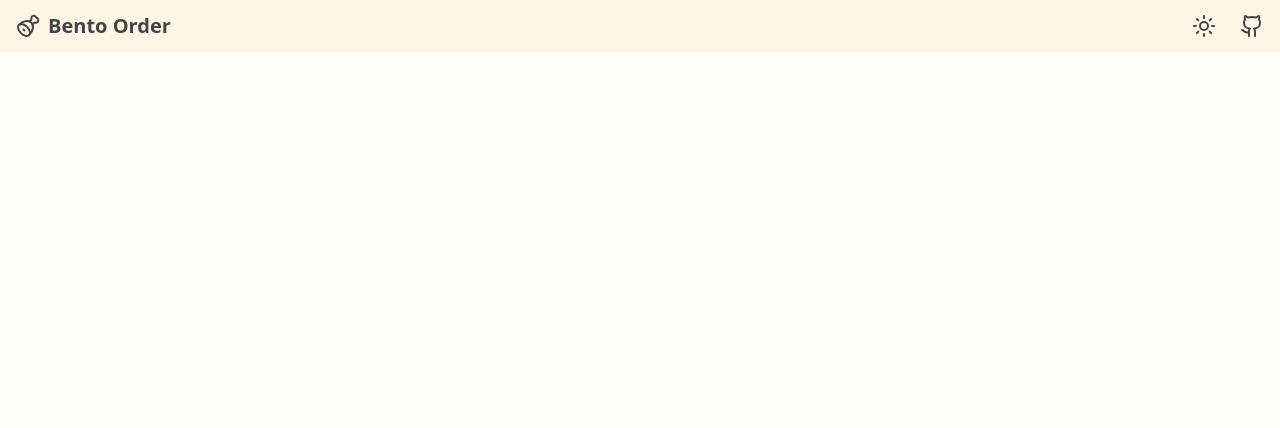
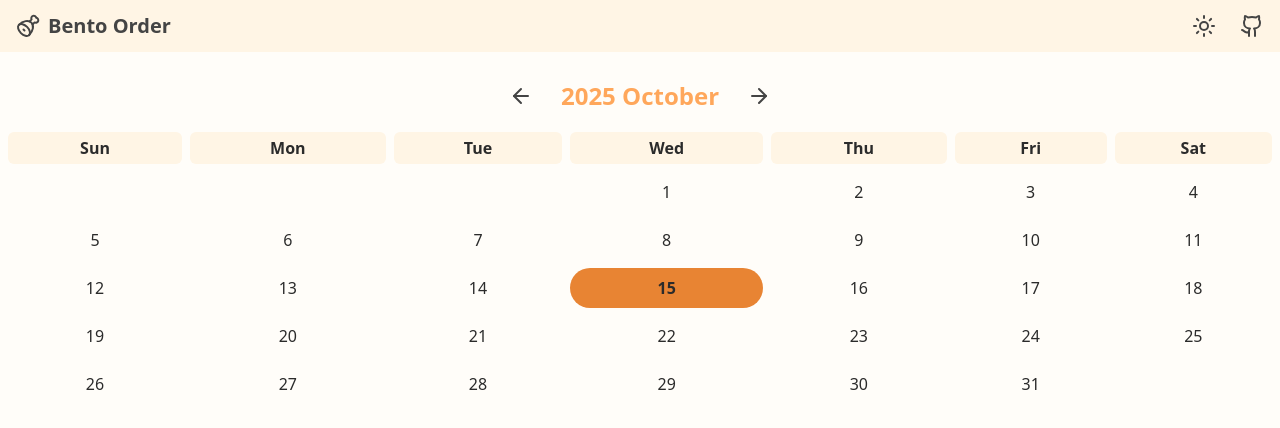
Before and after one commit to th0225/bento-order-f, a SvelteKit app: page / in a window 1280 px wide. Shown: the top 428 px of the page. Built offline with nearby package versions, Linux system fonts and the light colour scheme.

Commit message:
完成月曆初版

```diff
--- /dev/null
+++ b/src/lib/components/Calendar.svelte
@@ -0,0 +1,112 @@
+<script lang="ts">
+	import { ArrowLeft, ArrowRight } from '@lucide/svelte';
+
+	let months = [
+		'January',
+		'February',
+		'March',
+		'April',
+		'May',
+		'June',
+		'July',
+		'August',
+		'September',
+		'October',
+		'November',
+		'December'
+	];
+	let days = ['Sun', 'Mon', 'Tue', 'Wed', 'Thu', 'Fri', 'Sat'];
+
+	let currentYear = new Date().getFullYear();
+	let currentMonth = new Date().getMonth();
+	let currentDate = new Date().getDate();
+	let currentDay = new Date().getDay();
+
+	// 整個月的天數
+	let daysInMonth = new Date(currentYear, currentMonth + 1, 0).getDate();
+
+	function getDateWeekMapping() {
+		let week = [];
+		let month = [];
+		for (let startDay = 1; startDay <= daysInMonth; startDay++) {
+			const date = new Date(currentYear, currentMonth, startDay);
+			const dayOfWeek = date.getDay();
+
+			if (startDay === 1) {
+				for (let i = 0; i < dayOfWeek; i++) {
+					week.push(null);
+				}
+			}
+
+			week.push({ date: startDay, day: days[dayOfWeek] });
+
+			if (week.length === 7) {
+				month.push(week);
+				week = [];
+			}
+		}
+
+		month.push(week);
+		return month;
+	}
+
+	let dateWeekMapping = getDateWeekMapping();
+</script>
+
+<!-- 年月 -->
+<div class="flex items-center justify-center gap-4 py-3">
+	<button
+		class="rounded-full px-3 py-1 text-calico-black transition hover:bg-calico-hover
+					dark:text-dark-black dark:hover:bg-dark-hover"
+	>
+		<ArrowLeft />
+	</button>
+
+	<h1 class="text-2xl font-bold text-calico-orange dark:text-dark-orange">
+		{currentYear}
+		{months[currentMonth]}
+	</h1>
+
+	<button
+		class="rounded-full px-3 py-1 text-calico-black transition hover:bg-calico-hover
+					dark:text-dark-black dark:hover:bg-dark-hover"
+	>
+		<ArrowRight />
+	</button>
+</div>
+
+<table class="w-full border-separate border-spacing-2 text-center">
+	<thead>
+		<tr
+			class="bg-calico-secondary text-calico-text dark:bg-dark-secondary
+						dark:text-dark-text"
+		>
+			{#each days as day}
+				<th class="rounded-md px-2 py-1 font-semibold">{day}</th>
+			{/each}
+		</tr>
+	</thead>
+
+	<tbody>
+		{#each dateWeekMapping as week}
+			<tr>
+				{#each week as item}
+					{#if item === null}
+						<td class="h-10"></td>
+					{:else}
+						<td
+							class="h-10 w-10 cursor-pointer rounded-full text-center
+									text-calico-text transition-all duration-200 hover:bg-calico-hover
+									dark:text-dark-text dark:hover:bg-dark-hover
+								{item.date === currentDate
+								? ' bg-calico-active font-bold text-calico-text dark:text-dark-active '
+								: ''}"
+						>
+							{item.date}
+						</td>
+					{/if}
+				{/each}
+			</tr>
+		{/each}
+	</tbody>
+</table>
--- a/src/routes/+page.svelte
+++ b/src/routes/+page.svelte
@@ -1,7 +1,9 @@
 <script lang="ts">
 	import AppBar from '$lib/components/AppBar.svelte';
+	import Calendar from '$lib/components/Calendar.svelte';
 </script>
 
-<div class="dard:bg-dark-bg min-h-screen bg-calico-bg">
+<div class="dark:bg-dark-bg min-h-screen bg-calico-bg">
 	<AppBar title="Bento Order" />
+	<Calendar />
 </div>
--- a/tailwind.config.ts
+++ b/tailwind.config.ts
@@ -11,8 +11,8 @@ const config: Config = {
 					bg: '#FFFDF9',
 					secondary: '#FFF5E5',
 					orange: '#FFA75B',
-          orangeHover: '#FF9944',
-          orangeActive: '#E88433',
+					hover: '#FF9944',
+					active: '#E88433',
 					black: '#444444',
 					text: '#2B2B2B',
 					soft: '#B5B5B5'
@@ -21,8 +21,8 @@ const config: Config = {
 					bg: '#1F1F1F',
 					secondary: '#2C2C2C',
 					orange: '#FFB877',
-          orangeHover: '#FF9D55',
-          orangeActive: '#DD7B2B',
+					hover: '#FF9D55',
+					active: '#DD7B2B',
 					black: '#EAEAEA',
 					text: '#F5F5F5',
 					soft: '#C9C9C9'
```
Lines whose indentation alone changed are shown as unchanged.
